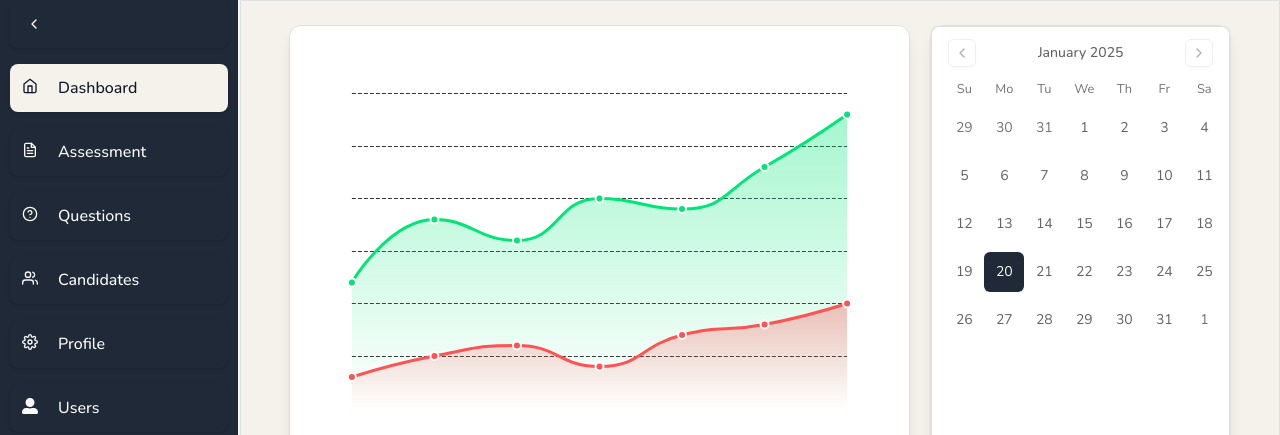
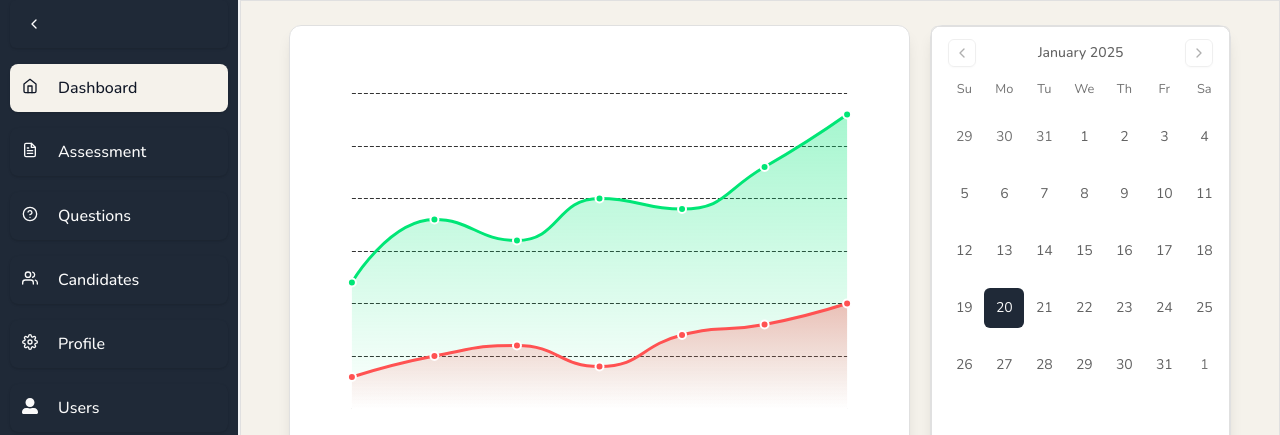
Before and after one commit to Anusha-Shripati/MCQ-Quiz-App, a Next.js app in the folder frontend/: page /dashboard in a window 1280 px wide. Shown: the top 435 px of the page. Built offline with nearby package versions, Linux system fonts and the light colour scheme; no server answers; sample sign-in values are in the browser's storage.

Commit message:
Dashboard refactor

```diff
--- a/frontend/src/app/globals.css
+++ b/frontend/src/app/globals.css
@@ -115,3 +115,6 @@
   display: grid;
   place-content: center;
 }
+.dashboard-calander td button{
+  margin-top: 9px;
+}
--- a/frontend/src/components/dashboard/calendar-card.tsx
+++ b/frontend/src/components/dashboard/calendar-card.tsx
@@ -1,16 +1,19 @@
 "use client";
 import { useState } from "react";
 import { Calendar } from "../ui/calendar";
+import { DateRange } from "@/types/common.types";
+
+type CalendarDate = Date | undefined | DateRange;
 
 export default function CalendarCard() {
-  const [date, setDate] = useState<Date | undefined>(new Date());
+  const [date, setDate] = useState<CalendarDate>(new Date());
 
   return (
-    <Calendar
-      mode="single"
-      selected={date}
-      onSelect={setDate}
-      className="rounded-md border h-full w-full"
-    />
+      <Calendar
+        mode="range"
+        selected={date as DateRange} // Ensure compatibility with Calendar's selected prop
+        onSelect={(value) => setDate(value as CalendarDate)} // Type assertion for safety
+        className="dashboard-calander rounded-md border h-full w-full"
+      />
   );
 }
--- a/frontend/src/components/dashboard/dashboard.tsx
+++ b/frontend/src/components/dashboard/dashboard.tsx
@@ -66,7 +66,6 @@ export default function Dashboard() {
         ))}
       </div>
 
-      {/* Interview Scores */}
       <Card className="col-span-12 md:col-span-6 row-span-2">
         <CardHeader>
           <div className="flex items-center justify-between space-x-3">
@@ -123,7 +122,6 @@ export default function Dashboard() {
         </CardContent>
       </Card>
 
-      {/* Questions */}
       <Card className="shadow-lg md:col-span-6">
         <Questions />
       </Card>
```
